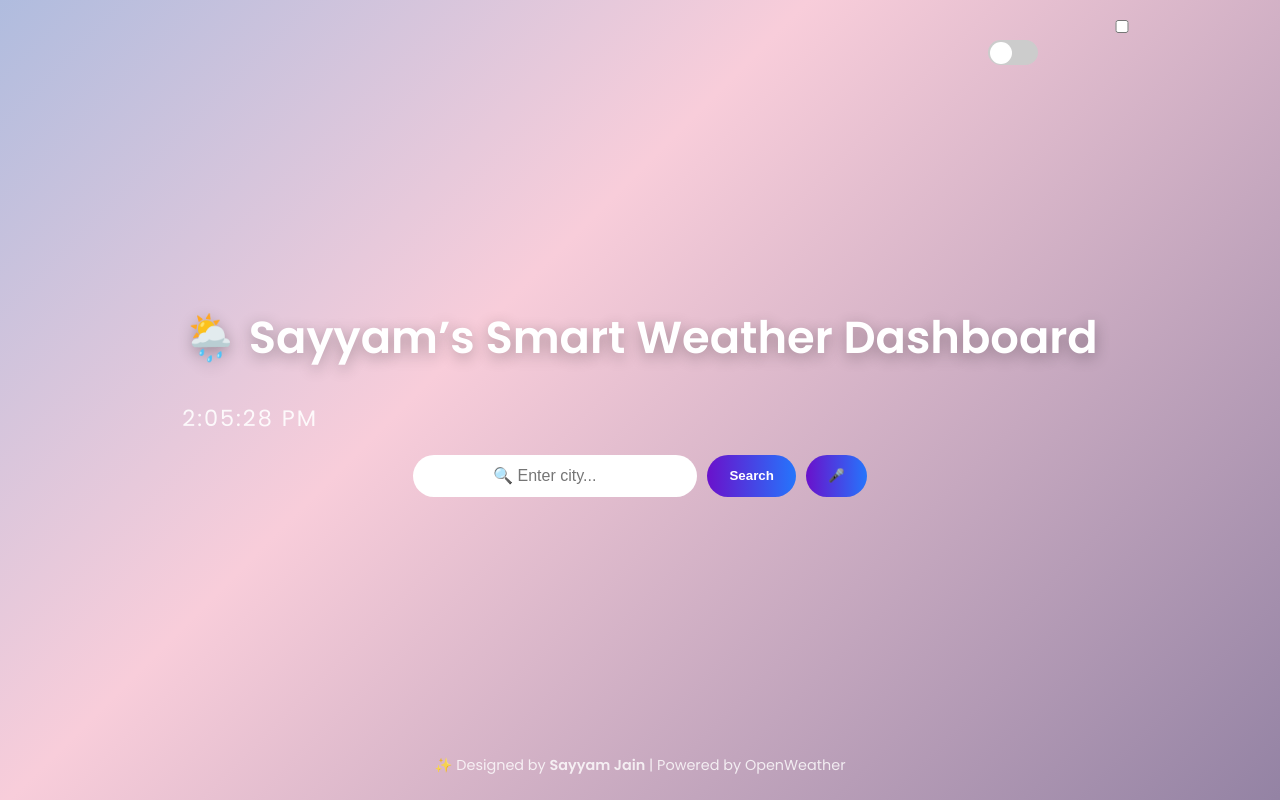
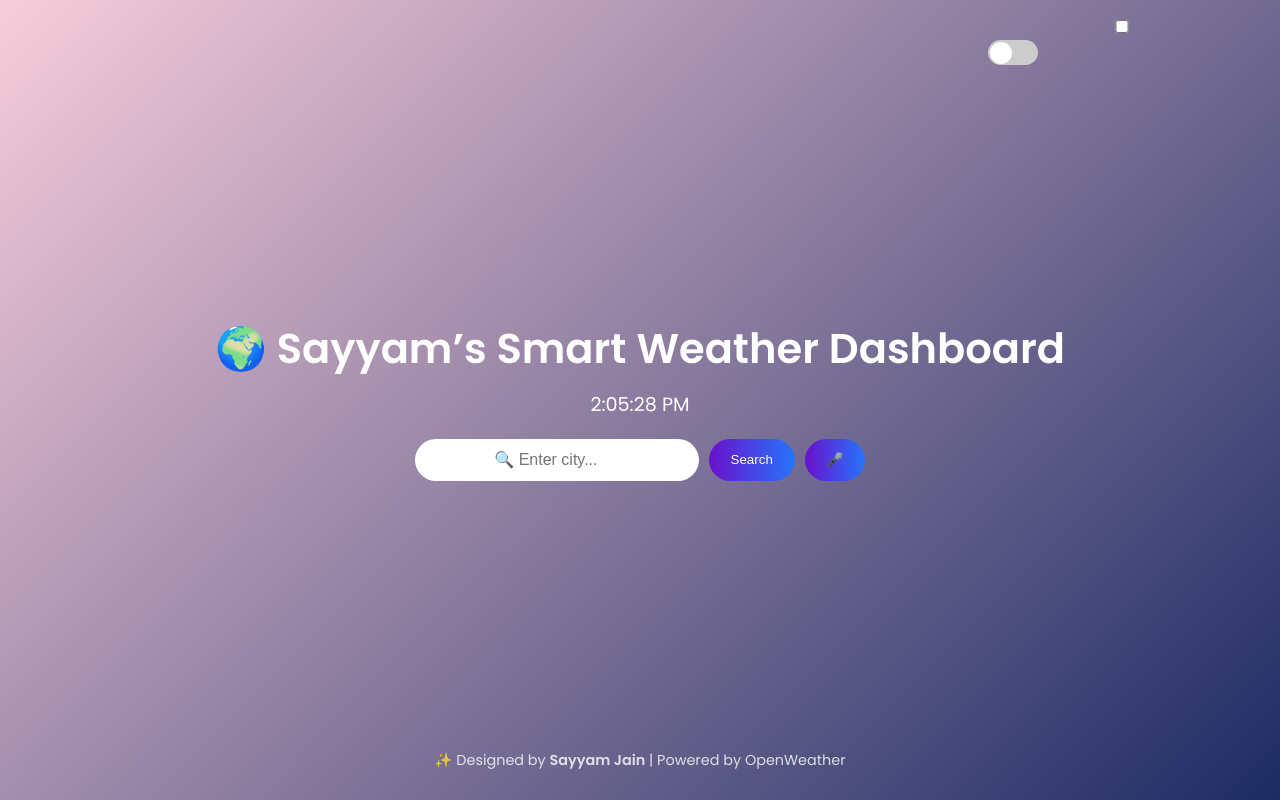
Before and after one commit to Sayyamjain1301/weather-devops, a Flask app: page / in a window 1280 px wide. Run offline with Flask 3, Linux system fonts and the light colour scheme.

Commit message:
Added dynamic weather backgrounds 🌦️

```diff
--- a/app.py
+++ b/app.py
@@ -6,14 +6,22 @@ app = Flask(__name__)
 @app.route("/", methods=["GET", "POST"])
 def index():
     weather = None
+    weather_condition = None
+
     if request.method == "POST":
         city = request.form["city"]
         api_key = os.getenv("WEATHER_API_KEY")
+
+        if not api_key:
+            return "❌ Error: WEATHER_API_KEY not found. Set it in Render Environment Variables."
+
         url = f"https://api.openweathermap.org/data/2.5/weather?q={city}&appid={api_key}&units=metric"
         response = requests.get(url)
         if response.status_code == 200:
             weather = response.json()
-    return render_template("index.html", weather=weather)
+            weather_condition = weather["weather"][0]["main"].lower()
+
+    return render_template("index.html", weather=weather, condition=weather_condition)
 
 if __name__ == "__main__":
     app.run(debug=True)
--- a/static/style.css
+++ b/static/style.css
@@ -1,46 +1,48 @@
 body {
   margin: 0;
-  padding: 0;
   font-family: 'Poppins', sans-serif;
   color: white;
-  height: 100vh;
-  background: linear-gradient(-45deg, #1d2b64, #f8cdda, #0093E9, #80D0C7);
-  background-size: 400% 400%;
-  animation: gradient 20s ease infinite;
+  transition: background 1.5s ease;
   display: flex;
   flex-direction: column;
   align-items: center;
   justify-content: center;
-  transition: background 1s ease;
+  min-height: 100vh;
+  text-align: center;
 }
 
-@keyframes gradient {
-  0% { background-position: 0% 50%; }
-  50% { background-position: 100% 50%; }
-  100% { background-position: 0% 50%; }
+.default-bg {
+  background: linear-gradient(-45deg, #1d2b64, #f8cdda);
 }
 
-.light-mode {
-  background: linear-gradient(135deg, #f0f0f0, #e0e0e0);
-  color: #333;
+.sunny {
+  background: linear-gradient(120deg, #f6d365, #fda085);
+}
+
+.rainy {
+  background: linear-gradient(120deg, #314755, #26a0da);
+}
+
+.cloudy {
+  background: linear-gradient(120deg, #bdc3c7, #2c3e50);
+}
+
+.snowy {
+  background: linear-gradient(120deg, #e0eafc, #cfdef3);
+}
+
+.stormy {
+  background: linear-gradient(120deg, #232526, #414345);
 }
 
 .title {
-  font-size: 2.8rem;
-  text-shadow: 0px 4px 15px rgba(0,0,0,0.3);
-  animation: fadeInDown 1.5s ease;
-}
-
-@keyframes fadeInDown {
-  from { opacity: 0; transform: translateY(-50px); }
-  to { opacity: 1; transform: translateY(0); }
+  font-size: 2.6rem;
+  margin-bottom: 10px;
 }
 
 #clock {
-  font-size: 1.4rem;
+  font-size: 1.2rem;
   margin-bottom: 20px;
-  letter-spacing: 2px;
-  opacity: 0.9;
 }
 
 .search-bar {
@@ -56,9 +58,8 @@ input {
   border: none;
   border-radius: 25px;
   text-align: center;
+  font-size: 16px;
   outline: none;
-  transition: 0.3s;
-  font-size: 16px;
 }
 
 button {
@@ -68,13 +69,11 @@ button {
   padding: 12px 22px;
   border-radius: 25px;
   cursor: pointer;
-  font-weight: 600;
   transition: 0.3s;
 }
 
 button:hover {
   transform: scale(1.1);
-  box-shadow: 0 4px 20px rgba(0,0,0,0.3);
 }
 
 .card {
@@ -82,10 +81,8 @@ button:hover {
   backdrop-filter: blur(20px);
   border-radius: 20px;
   padding: 25px;
-  text-align: center;
   width: 300px;
-  box-shadow: 0 8px 32px rgba(0,0,0,0.3);
-  animation: fadeIn 1.5s ease;
+  animation: fadeIn 1s ease;
 }
 
 .icon {
@@ -94,19 +91,19 @@ button:hover {
   animation: float 3s ease-in-out infinite;
 }
 
+@keyframes fadeIn {
+  from { opacity: 0; transform: translateY(10px); }
+  to { opacity: 1; transform: translateY(0); }
+}
+
 @keyframes float {
   0%, 100% { transform: translateY(0); }
   50% { transform: translateY(-10px); }
 }
 
-.temp {
-  font-size: 2.5rem;
-  font-weight: bold;
-}
-
 .footer {
   position: absolute;
-  bottom: 10px;
+  bottom: 15px;
   font-size: 0.9rem;
   opacity: 0.8;
 }
--- a/templates/index.html
+++ b/templates/index.html
@@ -1,12 +1,13 @@
 <!DOCTYPE html>
 <html lang="en">
 <head>
-  <meta charset="UTF-8">
+  <meta charset="UTF-8" />
   <meta name="viewport" content="width=device-width, initial-scale=1.0">
-  <title>☁️ Sayyam’s Smart Weather</title>
+  <title>🌦️ Sayyam's Smart Weather</title>
   <link rel="stylesheet" href="{{ url_for('static', filename='style.css') }}">
   <link href="https://fonts.googleapis.com/css2?family=Poppins:wght@400;600&display=swap" rel="stylesheet">
 </head>
+
 <body>
   <div class="mode-toggle">
     <input type="checkbox" id="themeSwitch">
@@ -14,15 +15,15 @@
   </div>
 
   <div class="main">
-    <h1 class="title">🌦️ Sayyam’s Smart Weather Dashboard</h1>
+    <h1 class="title">🌍 Sayyam’s Smart Weather Dashboard</h1>
     <div id="clock"></div>
 
     <form action="/" method="post" class="search-bar">
       <input list="cities" id="cityInput" name="city" placeholder="🔍 Enter city..." required autocomplete="off">
       <datalist id="cities">
-        <option value="New York"><option value="London"><option value="Paris">
-        <option value="Tokyo"><option value="Mumbai"><option value="Dubai">
-        <option value="Sydney"><option value="Toronto"><option value="Berlin">
+        <option value="Pune"><option value="Mumbai"><option value="Delhi">
+        <option value="Bangalore"><option value="Hyderabad"><option value="Kolkata">
+        <option value="Chennai"><option value="Jaipur"><option value="Ahmedabad">
       </datalist>
       <button type="submit">Search</button>
       <button type="button" id="micBtn">🎤</button>
@@ -31,7 +32,7 @@
     {% if weather %}
     <div class="card">
       <h2>{{ weather['name'] }}</h2>
-      <img src="https://openweathermap.org/img/wn/{{ weather['weather'][0]['icon'] }}@2x.png" class="icon">
+      <img src="https://openweathermap.org/img/wn/{{ weather['weather'][0]['icon'] }}@4x.png" class="icon">
       <p class="temp">{{ weather['main']['temp'] }}°C</p>
       <p class="condition">{{ weather['weather'][0]['description'].title() }}</p>
       <div class="details">
@@ -67,7 +68,6 @@
 
     if (SpeechRecognition) {
       const recognition = new SpeechRecognition();
-      recognition.continuous = false;
       recognition.lang = "en-US";
 
       micBtn.addEventListener("click", () => {
@@ -76,16 +76,31 @@
       });
 
       recognition.onresult = (e) => {
-        const transcript = e.results[0][0].transcript;
-        cityInput.value = transcript;
+        cityInput.value = e.results[0][0].transcript;
         micBtn.textContent = "🎤";
       };
 
       recognition.onerror = () => {
         micBtn.textContent = "🎤";
       };
+    }
+
+    // 🌈 Dynamic Backgrounds
+    const condition = "{{ condition }}";
+    const body = document.body;
+
+    if (condition.includes("rain")) {
+      body.classList.add("rainy");
+    } else if (condition.includes("clear")) {
+      body.classList.add("sunny");
+    } else if (condition.includes("cloud")) {
+      body.classList.add("cloudy");
+    } else if (condition.includes("snow")) {
+      body.classList.add("snowy");
+    } else if (condition.includes("thunder")) {
+      body.classList.add("stormy");
     } else {
-      micBtn.style.display = "none";
+      body.classList.add("default-bg");
     }
   </script>
 </body>
```
